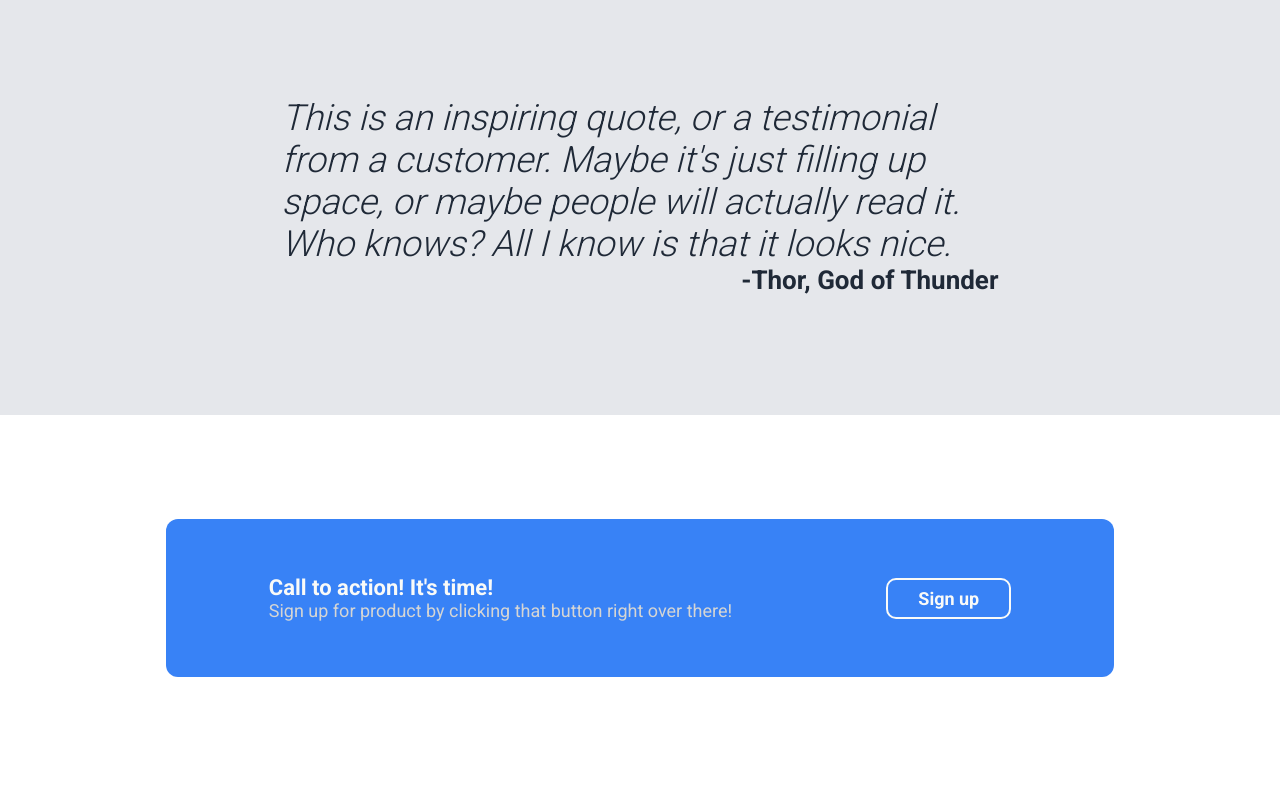
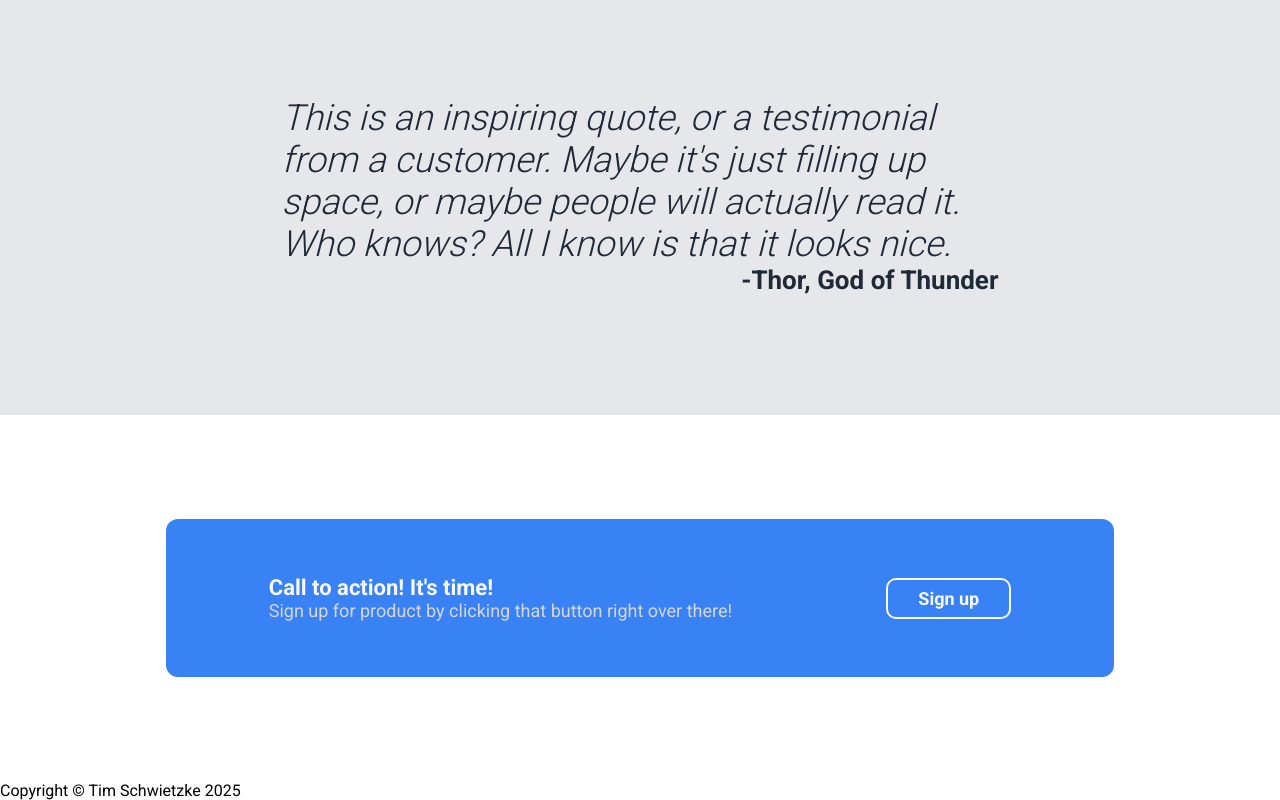
Before and after one commit to TimSchwietzke/TOP_Landing_Page, a plain HTML site: page index.html in a window 1280 px wide. Shown: the part 1012-1812 px from the top of the page. Drawn offline with Linux system fonts and the light colour scheme.

Commit message:
Add footer content

```diff
--- a/index.html
+++ b/index.html
@@ -68,6 +68,6 @@
       </div>
       <button class="su-right">Sign up</button>
     </div>
-    <div class="footer"></div>
+    <div class="footer">Copyright &copy; Tim Schwietzke 2025</div>
   </body>
 </html>
```
